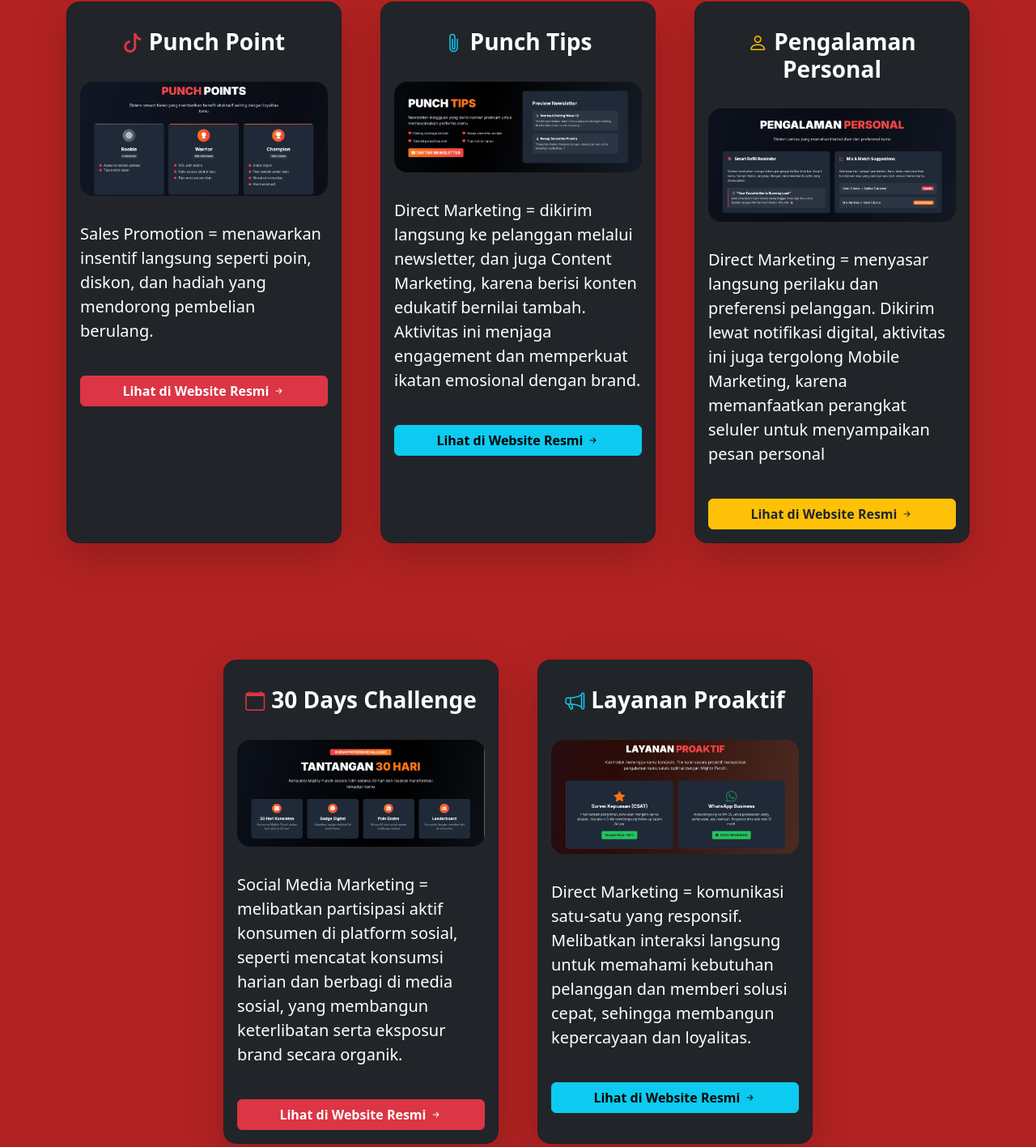
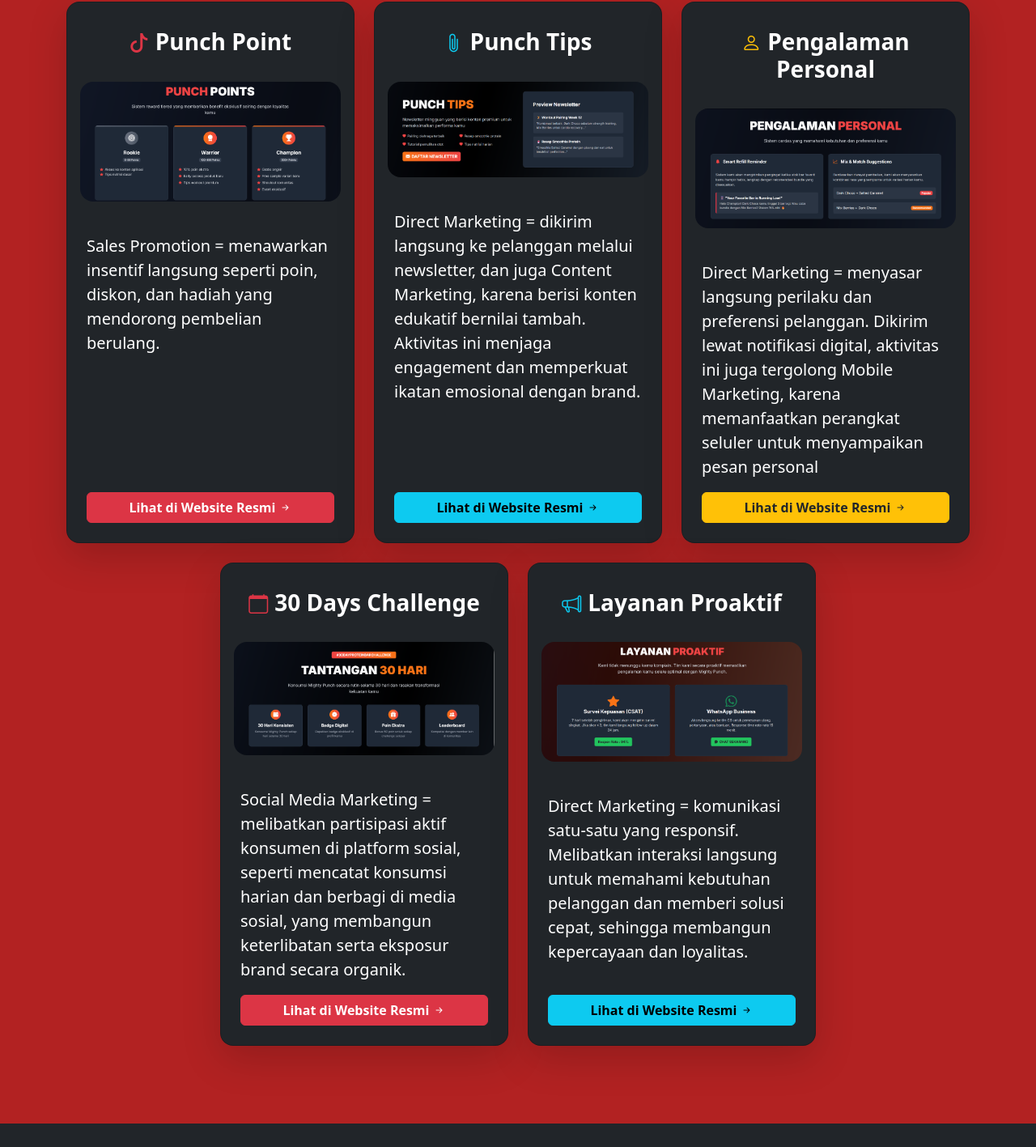
Before and after one commit to Rafifs-ops/Marketing-Portofolio-Kel-4, a plain HTML site: page retention.html in a window 1280 px wide. Shown: the part 873-2290 px from the top of the page at 81% size. Drawn offline with nearby package versions, Linux system fonts and the light colour scheme.

Commit message:
revisi final

```diff
--- a/retention.html
+++ b/retention.html
@@ -74,10 +74,10 @@
 
     <!-- MAIN CONTENT SECTION -->
     <div class="container my-5 py-5">
-        <div class="row g-5 justify-content-center">
+        <div class="row row-cols-1 row-cols-md-2 row-cols-lg-3 g-4 justify-content-center">
 
-            <!-- CARD 1: TIKTOK PROMOTION -->
-            <div class="col-lg-4 col-md-6 d-flex align-items-stretch">
+            <!-- CARD 1: PUNCH POINT -->
+            <div class="col d-flex align-items-stretch">
                 <div class="card card-interactive bg-dark text-white shadow-lg w-100 rounded-4">
                     <div class="card-header text-center bg-transparent border-0 pt-4">
                         <h3 class="fw-bold my-2"><i class="bi bi-tiktok card-header-icon text-danger me-2"></i>Punch Point</h3>
@@ -85,15 +85,15 @@
                     <a href="#" class="text-decoration-none">
                         <img src="img/retention-img/punch-points-retention.png" class="card-img-top p-3 rounded-5" alt="TikTok Promotion Screenshot">
                     </a>
-                    <div class="card-body text-center d-flex flex-column">
+                    <div class="card-body text-center d-flex flex-column p-4">
                         <p class="card-text fs-5 text-start">Sales Promotion = menawarkan insentif langsung seperti poin, diskon, dan hadiah yang mendorong pembelian berulang.</p>
-                        <a href="https://rafifs-ops.github.io/Mighty-Punch-Web/retention.html" class="btn btn-danger mt-4 fw-bold" target="_blank">Lihat di Website Resmi <i class="bi bi-arrow-right-short"></i></a>
+                        <a href="https://rafifs-ops.github.io/Mighty-Punch-Web/retention.html" class="btn btn-danger mt-auto fw-bold" target="_blank">Lihat di Website Resmi <i class="bi bi-arrow-right-short"></i></a>
                     </div>
                 </div>
             </div>
 
-            <!-- CARD 2: AWARENESS (WHAT'S INSIDE) -->
-            <div class="col-lg-4 col-md-6 d-flex align-items-stretch">
+            <!-- CARD 2: PUNCH TIPS -->
+            <div class="col d-flex align-items-stretch">
                 <div class="card card-interactive bg-dark text-white shadow-lg w-100 rounded-4">
                     <div class="card-header text-center bg-transparent border-0 pt-4">
                         <h3 class="fw-bold my-2"><i class="bi bi-paperclip card-header-icon text-info me-2"></i>Punch Tips</h3>
@@ -101,15 +101,15 @@
                     <a href="#" class="text-decoration-none">
                        <img src="img/retention-img/punch-tips-retention.png" class="card-img-top p-3 rounded-5" alt="Product Ingredient Comparison">
                     </a>
-                    <div class="card-body text-center d-flex flex-column">
+                    <div class="card-body text-center d-flex flex-column p-4">
                         <p class="card-text fs-5 text-start">Direct Marketing = dikirim langsung ke pelanggan melalui newsletter, dan juga Content Marketing, karena berisi konten edukatif bernilai tambah. Aktivitas ini menjaga engagement dan memperkuat ikatan emosional dengan brand.</p>
-                        <a href="https://rafifs-ops.github.io/Mighty-Punch-Web/retention.html" class="btn btn-info mt-4 fw-bold" target="_blank">Lihat di Website Resmi <i class="bi bi-arrow-right-short"></i></a>
+                        <a href="https://rafifs-ops.github.io/Mighty-Punch-Web/retention.html" class="btn btn-info mt-auto fw-bold" target="_blank">Lihat di Website Resmi <i class="bi bi-arrow-right-short"></i></a>
                     </div>
                 </div>
             </div>
 
-            <!-- CARD 3: LEAD MAGNET -->
-            <div class="col-lg-4 col-md-6 d-flex align-items-stretch">
+            <!-- CARD 3: PENGALAMAN PERSONAL -->
+            <div class="col d-flex align-items-stretch">
                 <div class="card card-interactive bg-dark text-white shadow-lg w-100 rounded-4">
                     <div class="card-header text-center bg-transparent border-0 pt-4">
                         <h3 class="fw-bold my-2"><i class="bi bi-person card-header-icon text-warning me-2"></i>Pengalaman Personal</h3>
@@ -117,22 +117,15 @@
                      <a href="#" class="text-decoration-none">
                         <img src="img/retention-img/pengalaman-personal-retention.png" class="card-img-top p-3 rounded-5" alt="Lead Magnet Form Screenshot">
                     </a>
-                    <div class="card-body text-center d-flex flex-column">
+                    <div class="card-body text-center d-flex flex-column p-4">
                         <p class="card-text fs-5 text-start">Direct Marketing = menyasar langsung perilaku dan preferensi pelanggan. Dikirim lewat notifikasi digital, aktivitas ini juga tergolong Mobile Marketing, karena memanfaatkan perangkat seluler untuk menyampaikan pesan personal</p>
-                         <a href="https://rafifs-ops.github.io/Mighty-Punch-Web/retention.html" class="btn btn-warning mt-4 fw-bold text-dark" target="_blank">Lihat di Website Resmi <i class="bi bi-arrow-right-short"></i></a>
+                         <a href="https://rafifs-ops.github.io/Mighty-Punch-Web/retention.html" class="btn btn-warning mt-auto fw-bold text-dark" target="_blank">Lihat di Website Resmi <i class="bi bi-arrow-right-short"></i></a>
                     </div>
                 </div>
             </div>
-        </div>
-    </div>
-    <!-- MAIN CONTENT SECTION -->
 
-    <!-- MAIN CONTENT SECTION -->
-    <div class="container my-5 py-5">
-        <div class="row g-5 justify-content-center">
-
-            <!-- CARD 4: TIKTOK PROMOTION -->
-            <div class="col-lg-4 col-md-6 d-flex align-items-stretch">
+            <!-- CARD 4: 30 DAYS CHALLENGE -->
+            <div class="col d-flex align-items-stretch">
                 <div class="card card-interactive bg-dark text-white shadow-lg w-100 rounded-4">
                     <div class="card-header text-center bg-transparent border-0 pt-4">
                         <h3 class="fw-bold my-2"><i class="bi bi-calendar card-header-icon text-danger me-2"></i>30 Days Challenge</h3>
@@ -140,15 +133,15 @@
                     <a href="#" class="text-decoration-none">
                         <img src="img/retention-img/30dayschallange-retention.png" class="card-img-top p-3 rounded-5" alt="TikTok Promotion Screenshot">
                     </a>
-                    <div class="card-body text-center d-flex flex-column">
+                    <div class="card-body text-center d-flex flex-column p-4">
                         <p class="card-text fs-5 text-start">Social Media Marketing = melibatkan partisipasi aktif konsumen di platform sosial, seperti mencatat konsumsi harian dan berbagi di media sosial, yang membangun keterlibatan serta eksposur brand secara organik.</p>
-                        <a href="https://rafifs-ops.github.io/Mighty-Punch-Web/" class="btn btn-danger mt-4 fw-bold" target="_blank">Lihat di Website Resmi <i class="bi bi-arrow-right-short"></i></a>
+                        <a href="https://rafifs-ops.github.io/Mighty-Punch-Web/" class="btn btn-danger mt-auto fw-bold" target="_blank">Lihat di Website Resmi <i class="bi bi-arrow-right-short"></i></a>
                     </div>
                 </div>
             </div>
 
-            <!-- CARD 5: AWARENESS (WHAT'S INSIDE) -->
-            <div class="col-lg-4 col-md-6 d-flex align-items-stretch">
+            <!-- CARD 5: LAYANAN PROAKTIF -->
+            <div class="col d-flex align-items-stretch">
                 <div class="card card-interactive bg-dark text-white shadow-lg w-100 rounded-4">
                     <div class="card-header text-center bg-transparent border-0 pt-4">
                         <h3 class="fw-bold my-2"><i class="bi bi-megaphone card-header-icon text-info me-2" target="_blank"></i>Layanan Proaktif</h3>
@@ -156,9 +149,9 @@
                     <a href="#" class="text-decoration-none">
                        <img src="img/retention-img/layanan-proaktif-retention.png" class="card-img-top p-3 rounded-5" alt="Product Ingredient Comparison">
                     </a>
-                    <div class="card-body text-center d-flex flex-column">
+                    <div class="card-body text-center d-flex flex-column p-4">
                         <p class="card-text fs-5 text-start">Direct Marketing = komunikasi satu-satu yang responsif. Melibatkan interaksi langsung untuk memahami kebutuhan pelanggan dan memberi solusi cepat, sehingga membangun kepercayaan dan loyalitas.</p>
-                        <a href="https://rafifs-ops.github.io/Mighty-Punch-Web/" class="btn btn-info mt-4 fw-bold" target="_blank">Lihat di Website Resmi <i class="bi bi-arrow-right-short"></i></a>
+                        <a href="https://rafifs-ops.github.io/Mighty-Punch-Web/" class="btn btn-info mt-auto fw-bold" target="_blank">Lihat di Website Resmi <i class="bi bi-arrow-right-short"></i></a>
                     </div>
                 </div>
             </div>
--- a/style/style.css
+++ b/style/style.css
@@ -6,4 +6,11 @@
 .card-header-icon {
     font-size: 1.5rem;
 }
+
 /*Awareness */
+
+.main-content-container {
+    padding-left: 0;
+    padding-right: 0;
+    overflow-x: hidden;
+}
```
Also changed, not shown: advocation.html (+2 -2 lines), awareness.html (+1 -1 lines), consideration.html (+1 -1 lines), purchase.html (+2 -2 lines).
